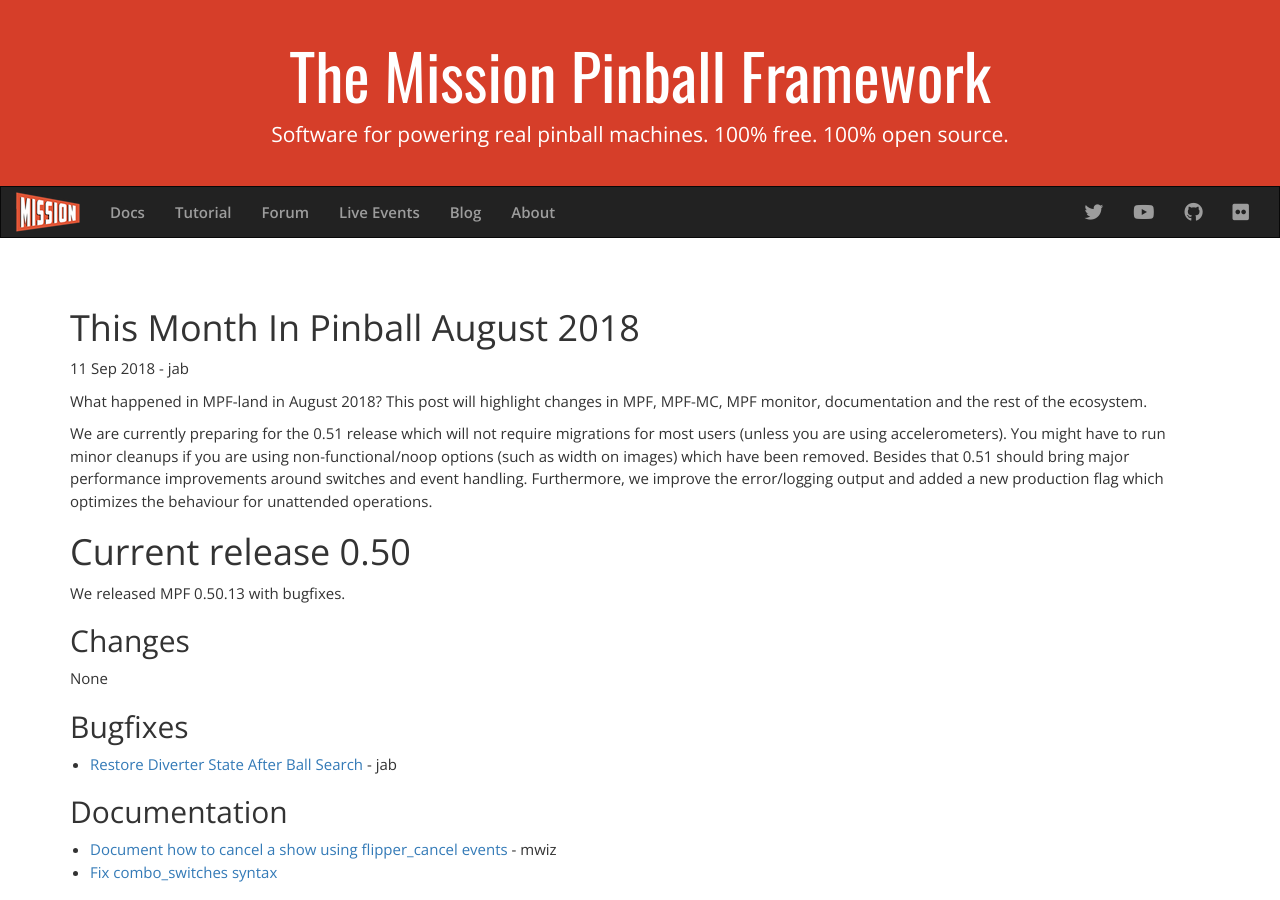
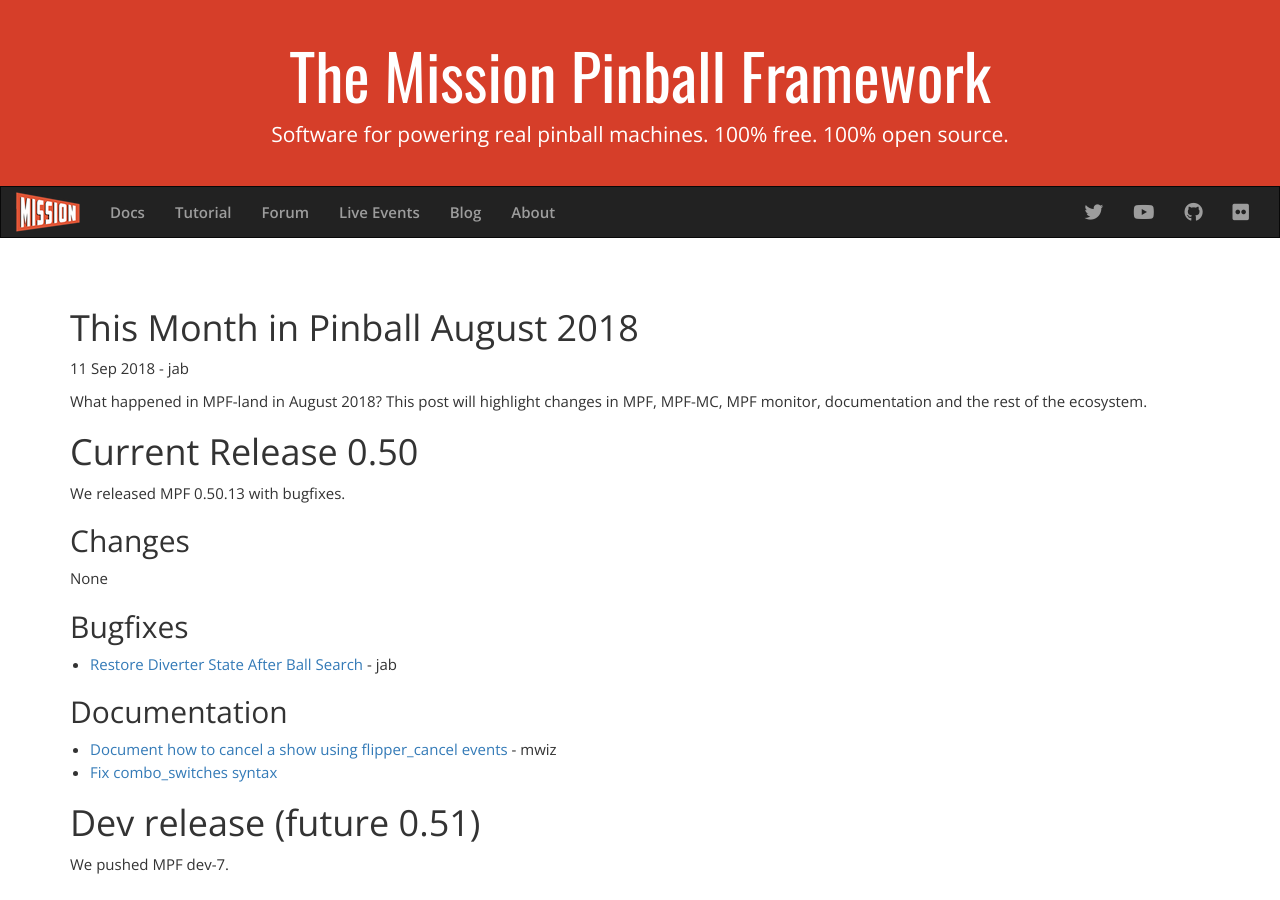
Before and after one commit to missionpinball/missionpinball-website, a Jekyll site: the page built from _posts/2018-09-11-this-month-in-pinball-august-2018.md, in a window 1280 px wide and 900 px high. Built offline with Jekyll 4.4.1, drawn with Linux system fonts in a browser that asks for light colours; nearby versions of some CDN libraries.

```diff
--- a/_posts/2018-09-11-this-month-in-pinball-august-2018.md
+++ b/_posts/2018-09-11-this-month-in-pinball-august-2018.md
@@ -1,21 +1,14 @@
 ---
 layout: post
 author: jab
+title: This Month in Pinball August 2018
+tags: [blog, MPF]
 ---
 What happened in MPF-land in August 2018?
 This post will highlight changes in MPF, MPF-MC, MPF monitor, documentation
 and the rest of the ecosystem.
 
-We are currently preparing for the 0.51 release which will not require
-migrations for most users (unless you are using accelerometers).
-You might have to run minor cleanups if you are using non-functional/noop
-options (such as width on images) which have been removed.
-Besides that 0.51 should bring major performance improvements around switches
-and event handling.
-Furthermore, we improve the error/logging output and added a new production
-flag which optimizes the behaviour for unattended operations.
-
-# Current release 0.50
+# Current Release 0.50
 
 We released MPF 0.50.13 with bugfixes.
 
```
Also changed, not shown: _draft/2018-10-01-this-month-in-pinball-september-2018.md (renamed from _draft/this-month-in-pinball-september-2018.md, +25 -31 lines), _posts/2018-09-11-new-mpf-blog.md (+2 -0 lines), _posts/2018-09-23-hothot-and-opp-and-mpf.md (added, +30 -0 lines), _posts/2018-09-23-upcoming-0-51-release.md (added, +21 -0 lines).
